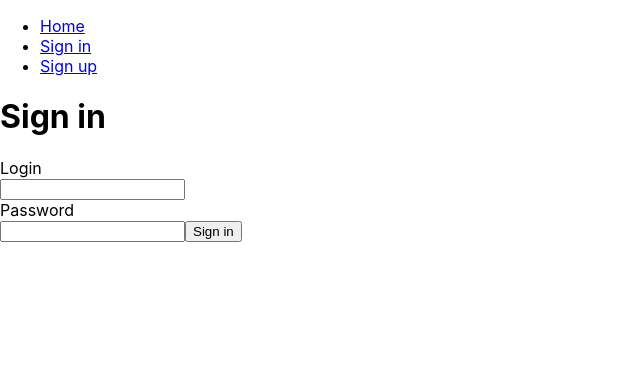
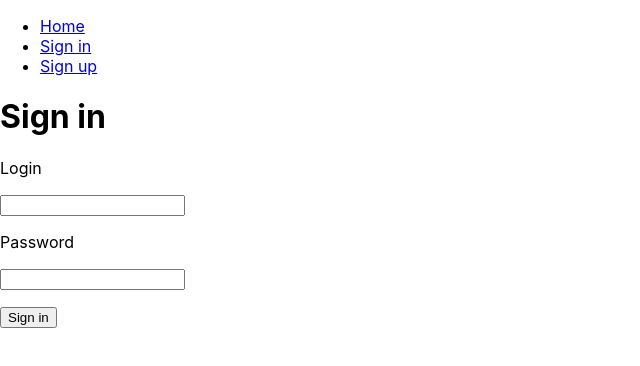
Before and after one commit to ilya2smirnov/short-links, a React (Create React App) app: page /sign-in in a window 1280 px wide. Shown: the top 366 px of the page, without its empty margins (0-640 px from the left). Built offline with nearby package versions, Linux system fonts and the light colour scheme.

Commit message:
Change sign in/sign up styles

```diff
--- a/src/SignIn.js
+++ b/src/SignIn.js
@@ -24,11 +24,11 @@ function SignIn(props) {
     <>
       <h1>Sign in</h1>
       <form onSubmit={onSubmit}>
-        <div>Login</div>
-        <input type="text" ref={usernameInput}/>
-        <div>Password</div>
-        <input type="text" ref={passwordInput}/>
-        <input type="submit" value="Sign in"/>
+        <p>Login</p>
+        <p><input type="text" ref={usernameInput}/></p>
+        <p>Password</p>
+        <p><input type="text" ref={passwordInput}/></p>
+        <p><input type="submit" value="Sign in"/></p>
       </form>
     </>
   )
--- a/src/SignUp.js
+++ b/src/SignUp.js
@@ -25,10 +25,10 @@ function SignUp(props) {
       <h1>Sign up</h1>
       <form onSubmit={formOnSubmit}>
         <p>Login</p>
-        <input name="Login" type="text" ref={usernameInput}/>
+        <p><input name="Login" type="text" ref={usernameInput}/></p>
         <p>Password</p>
-        <input name="Password" type="text" ref={passwordInput}/>
-        <input type="submit" value="Sign up"/>
+        <p><input name="Password" type="text" ref={passwordInput}/></p>
+        <p><input type="submit" value="Sign up"/></p>
       </form>
     </>
   )
```
